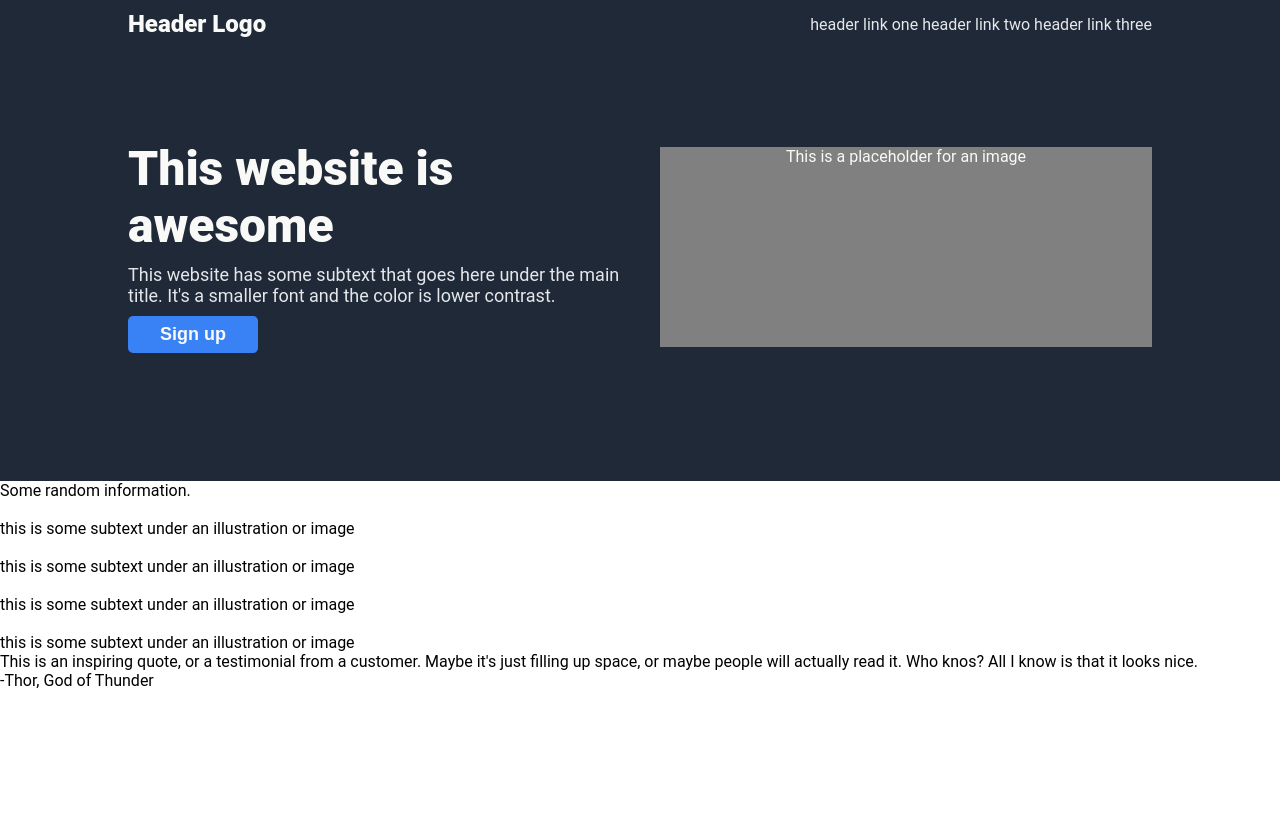
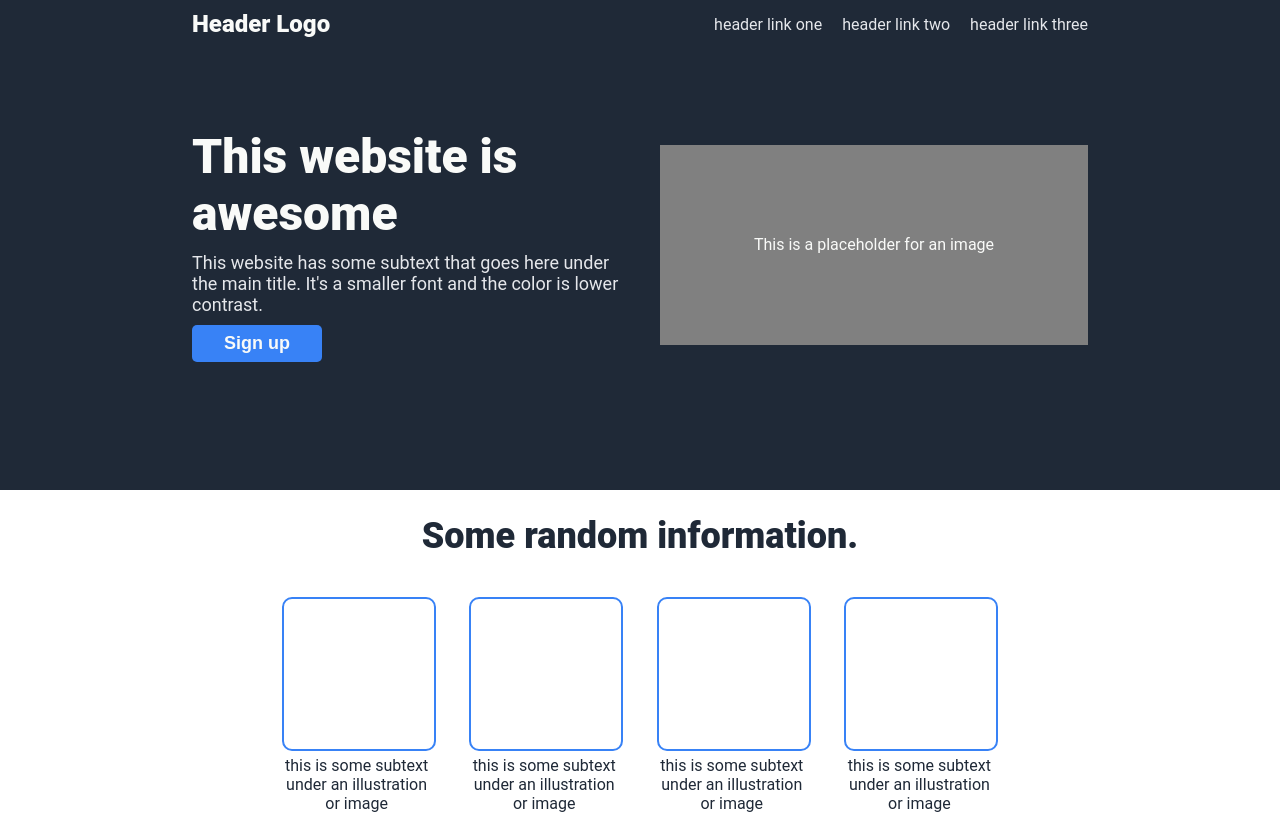
Before and after one commit to sigmu92/landing-page, a plain HTML site: page index.html in a window 1280 px wide. Shown: the top 816 px of the page. Drawn offline with Linux system fonts and the light colour scheme.

Commit message:
Add css for section two

```diff
--- a/index.html
+++ b/index.html
@@ -11,13 +11,13 @@
     <div class="top">
         <div class="header">
             <div class="logo">Header Logo</div>
-            <div clas="header-links">
+
             <ul>
                 <a href="">header link one</a>
                 <a href="">header link two</a>
                 <a href="">header link three</a>
             </ul>
-            </div>
+
         </div>
         <div class = "hero">
             <div class = "hero-words">
@@ -29,27 +29,26 @@
         </div>
     </div>
     <div class="section-two">
-        <div class = "container">
         <div class="title">Some random information.</div>
         <div class = "boxes">
             <div class = "unit">
-                    <img src="" >
+                <div class="box-img" ></div>
                 <div class="text">this is some subtext under an illustration or image</div>
             </div>
             <div class = "unit">
-                    <img src="">
+                <div class="box-img" ></div>
                 <div class="text">this is some subtext under an illustration or image</div>
             </div>
             <div class = "unit">
-                    <img src="" >
+                <div class="box-img" ></div>
                 <div class="text">this is some subtext under an illustration or image</div>
             </div>
             <div class = "unit">
-                    <img src="">
+                <div class="box-img" ></div>
                 <div class="text">this is some subtext under an illustration or image</div>
             </div>
         </div>
-        </div>
+
     </div>
     <div class="section-three">
         <div class="quote">
--- a/styles.css
+++ b/styles.css
@@ -5,7 +5,7 @@ body {
 }
 
 .top {
-    padding: 0 10% 10% 10%;
+    padding: 0 15% 10% 15%;
     background-color: #1F2937;
     color: #F9FAF8;
 }
@@ -24,11 +24,6 @@ body {
     font-weight: 900;
 }
 
-.header-links {
-    display: flex;
-
-
-}
 .hero {
     display: flex;
     justify-content: space-between;
@@ -67,20 +62,77 @@ body {
     height: 200px;
     background-color: grey;
     border: none;
-    text-align: center;
-
+    display: flex;
+    align-items: center;
+    justify-content: center;
 }
 
 ul {
     list-style-type: none;
     margin: 0;
     padding: 0;
+    display: flex;
+    gap: 20px;
 }
+
 
 a {
     text-decoration: none;
     color: #E5E7Eb;
+
 }
+
+.section-two {
+    padding: 2% 10% 5% 10%;
+    color: #1F2937;
+    display: flex;
+    flex-direction: column;
+    justify-content: center;
+    text-align: center;
+    align-items: center;
+    gap: 40px;
+
+}
+
+.title{
+    font-size: 36px;
+    font-weight: 900;
+}
+
+.boxes{
+    display: flex;
+    gap: 30px;
+    width: 70%;
+    justify-content: space-between;
+}
+
+.unit {
+    display: flex;
+    justify-content: center;
+    flex-direction: column;
+    gap: 5px;
+}
+
+.box-img {
+    border-style: solid;
+    border-color: #3882F6;
+    border-width: 2px;
+    border-radius: 10px;
+    height: 150px;
+    width: 150px;
+}
+
+.text {
+    width: 150px;
+}
+
+.section-three {
+    padding: 0 10% 10% 10%;
+    background-color: #E5E7Eb;
+    color: #1F2937;
+}
+
+
 
 button {
     color: #F9FAF8;
@@ -90,5 +142,4 @@ button {
     border-radius: 5px;
     font-size: 18px;
     font-weight: 700;
-
 }
```
Lines whose indentation alone changed are shown as unchanged.
